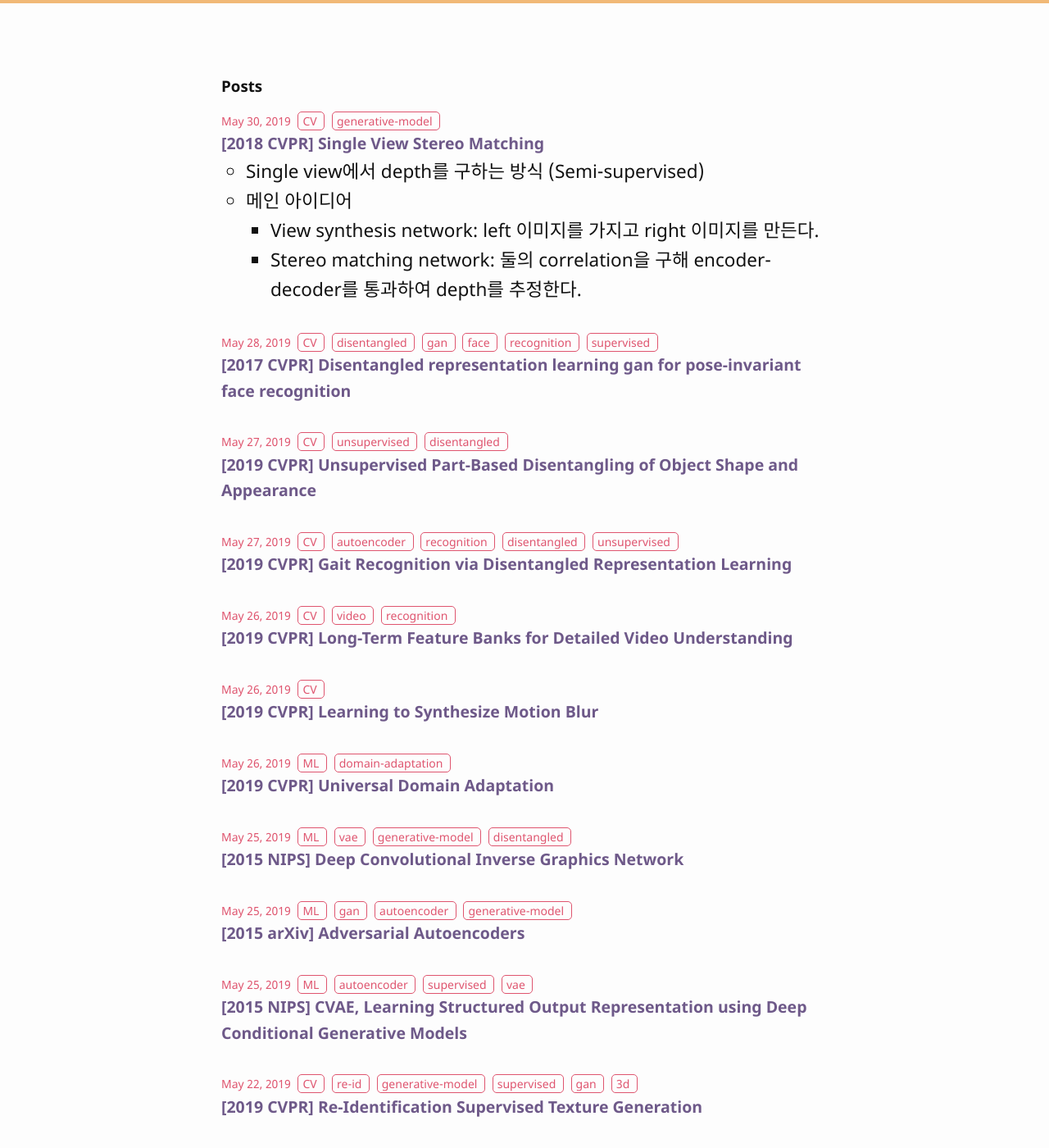
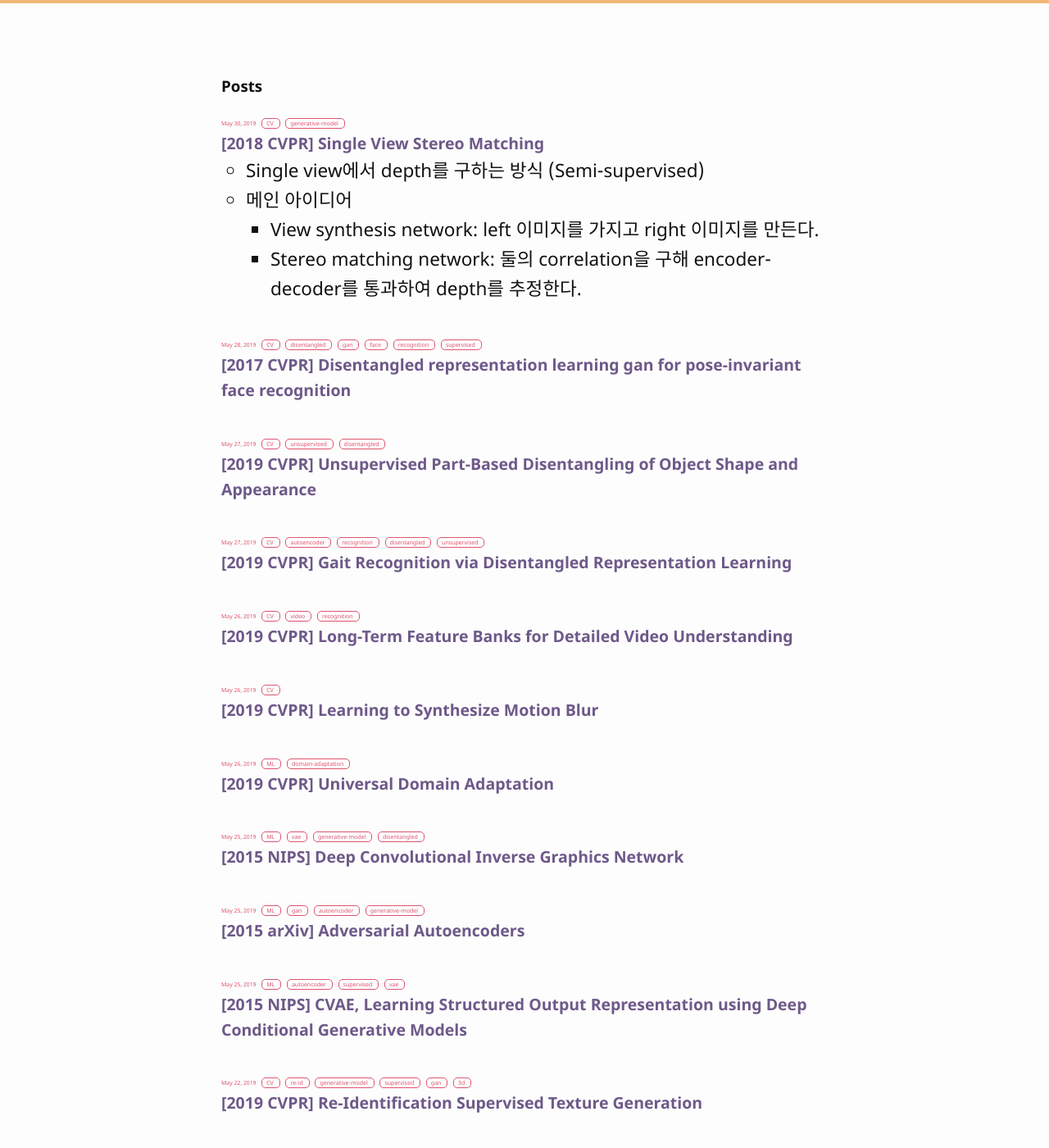
Before and after one commit to bismex/bismex.github.io, a Jekyll site: the page built from index.html, in a window 1280 px wide and 1400 px high. Shown: the whole window at 82% size. Built offline with Jekyll 4.4.1, drawn with Linux system fonts in a browser that asks for light colours.

Commit message:
Update _layout.scss

```diff
--- a/_sass/minima/_layout.scss
+++ b/_sass/minima/_layout.scss
@@ -179,7 +179,7 @@
 }
 
 .post-meta {
-  font-size: $small-font-size;
+  font-size: $small-font-size * 0.5;
   color: $grey-color;
 
   a.post-tag {
```
